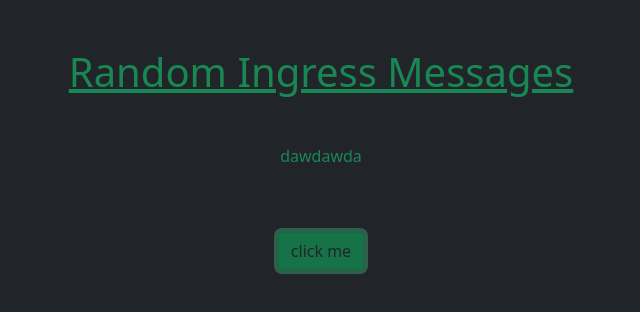
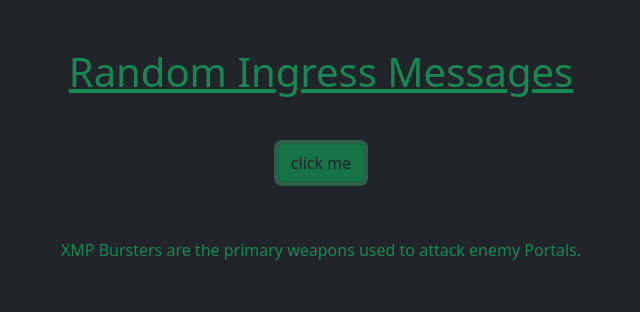
Before and after one commit to Nettester/WBS-Random-Messages, a plain HTML site: page index.html in a window 1280 px wide. Both pictures are taken after a click on the button "click me". Shown: the whole page, without its empty margins (319-959 px from the left). Drawn offline with nearby package versions, Linux system fonts and the light colour scheme.

Commit message:
new arrangement

```diff
--- /dev/null
+++ b/app.js
@@ -0,0 +1,29 @@
+
+//import data from './data.json' assert {type: 'json'};
+
+const messages = [
+    "The maximum Level you can reach is 16.",
+    "Ingress is an augmented reality massively multiplayer online role-playing location-based game created by Niantic Labs.",
+    "Motto: 'The world around you is not what it seems.'",
+    "The initial step a player takes to begin playing Ingress is to choose a faction to align themselves with, either the Enlightened or the Resistance.",
+    "Two factions face each other: the Enlightened, who approve the influence of the XM and the action of Shapers, and the Resistance, who are against.",
+    "To score points, measured in Mind Units (MUs), for their faction a player must create Control Fields by linking three Portals together in a triangle.",
+    "Glyph Hacking, also known as glyphing or glacking, is an extended version of hacking accessible through a Portal's info card. Agents must successfully trace out certain Glyphs in the given amount of time to acquire additional items and earn bonus AP for each Hack.",
+    "Power Cubes were developed by Dr. Oliver Lynton-Wolfe working for the Niantic Project as devices that store Exotic Matter (XM) in a way that was previously unavailable.",
+    "Resonators are the central item of Ingress, enabling Agents to capture Portals and use them to form Control Fields Δ.",
+    "XMP Bursters are the primary weapons used to attack enemy Portals."
+]
+
+$("#button").click(getRandomMessage);
+
+function getRandomMessage(){
+    let number = Math.floor(Math.random() * messages.length);
+    $("#message").empty();
+    return $("#message").empty().append(`<p> ${messages[number]} </p>`);
+}
+
+function getMessage(number) {
+
+}
+
+console.log(messages);
--- a/index.html
+++ b/index.html
@@ -8,7 +8,9 @@
     <meta name="og:country-name" content="Germany" />
     <meta name="author" content="Nettester" />
     <meta name="og:email" content="random_ingress_message@gluch.eu" />
-    <script src="app.js"></script>
+    <script type="module" src="app.js"></script>
+    <!-- jQuery 3.6.0 -->
+    <script src="https://code.jquery.com/jquery-3.6.0.min.js"></script>
     <!-- Bootstrap CSS -->
     <link href="https://cdn.jsdelivr.net/npm/bootstrap@5.0.2/dist/css/bootstrap.min.css" rel="stylesheet" integrity="sha384-EVSTQN3/azprG1Anm3QDgpJLIm9Nao0Yz1ztcQTwFspd3yD65VohhpuuCOmLASjC" crossorigin="anonymous">
     <title>Random Ingress Messages</title>
@@ -19,20 +21,19 @@
     </header>
     <main class="text-center m-auto">
         <div class="row d-block">
-            <div class="col py-5 mx-auto">
-                <p id="message">dawdawda</p>
-            </div>
-            <div class="col">
+            <div class="col py-5 m-auto">
                 <input id="button" class="btn btn-success text-dark" type="button" onclick="click();" value="click me">
             </div>
+            <div class="col py-2 m-auto">
+                <p id="message">Click for your message!</p>
+            </div>
+
         </div>
     </main>
 
 
 </body>
 
-<!-- jQuery 3.6.0 -->
-<script src="https://code.jquery.com/jquery-3.6.0.min.js"></script>
 <!-- Bootstrap Bundle with Popper -->
 <script src="https://cdn.jsdelivr.net/npm/bootstrap@5.0.2/dist/js/bootstrap.bundle.min.js" integrity="sha384-MrcW6ZMFYlzcLA8Nl+NtUVF0sA7MsXsP1UyJoMp4YLEuNSfAP+JcXn/tWtIaxVXM" crossorigin="anonymous"></script>
 </html>
```
